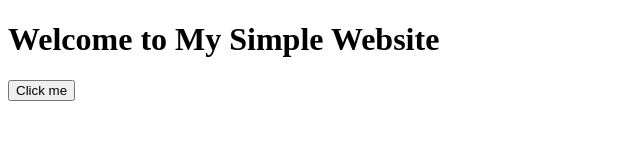
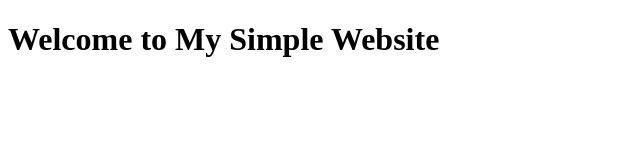
Before and after one commit to Rao-Zaeem/my-simple-website, a plain HTML site: page index.html in a window 1280 px wide. Shown: the whole page, without its empty margins (0-640 px from the left). Drawn offline with Linux system fonts and the light colour scheme.

Commit message:
Update index.html

```diff
--- a/index.html
+++ b/index.html
@@ -8,6 +8,6 @@
 </head>
 <body>
     <h1>Welcome to My Simple Website</h1>
-    <button onclick="trackButtonClick()">Click me</button>
+<!--    <button onclick="trackButtonClick()">Click me</button>  -->
 </body>
 </html>
```
